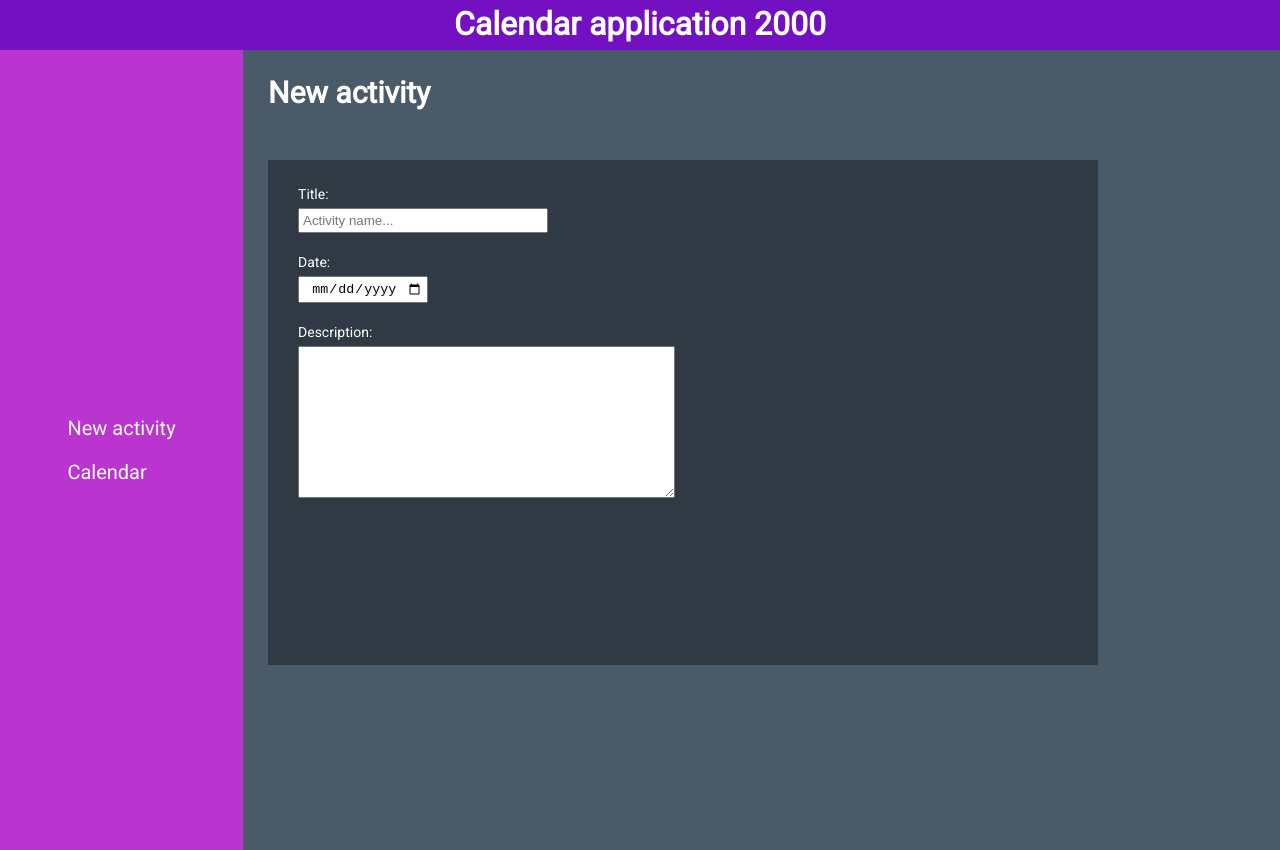
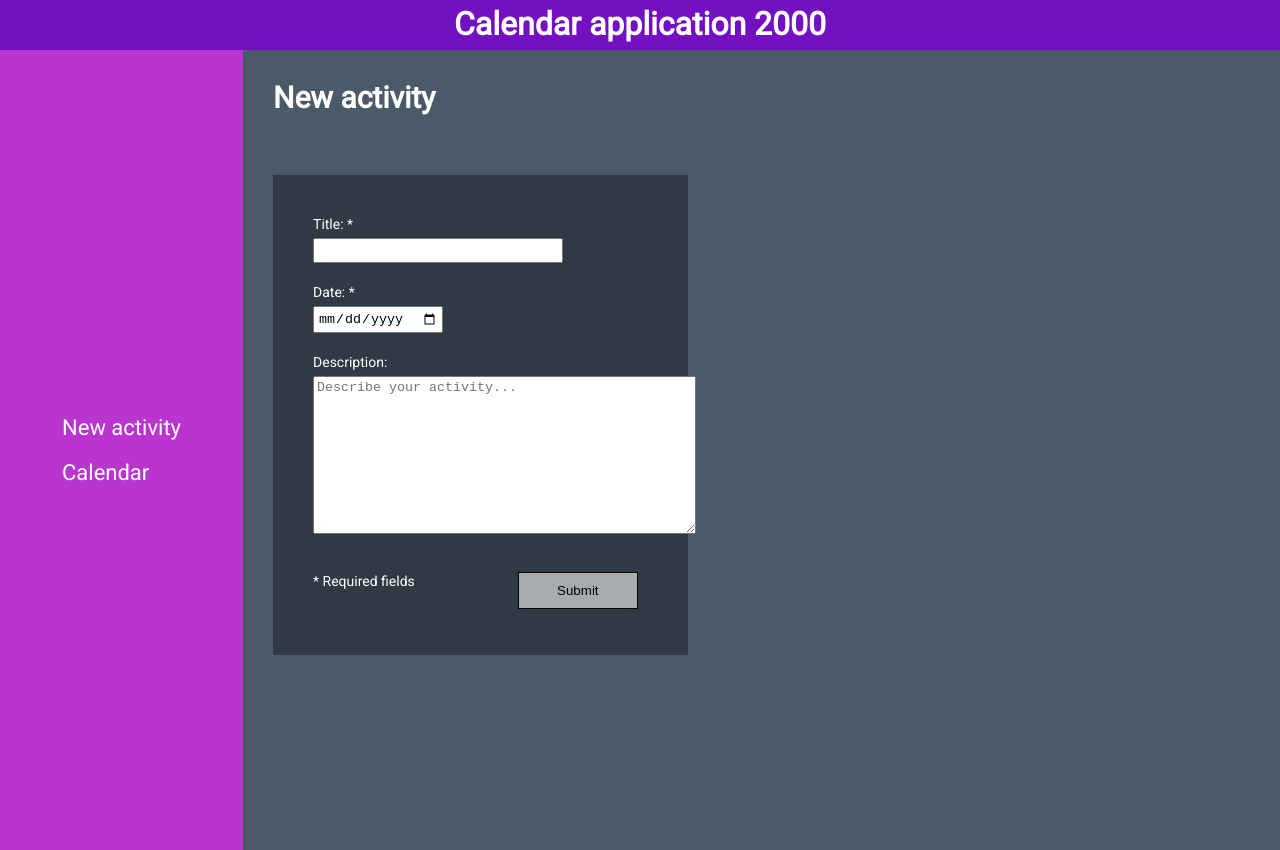
Before and after one commit to Zhaturin/Kalender, a plain HTML site: page Index.html in a window 1280 px wide. Drawn offline with Linux system fonts and the light colour scheme.

Commit message:
UI form almost done

```diff
--- a/Index.js
+++ b/Index.js
@@ -14,26 +14,21 @@ function displayActivity() {
     formContainer.id = 'form-container';
     document.getElementById('main-container').appendChild(formContainer);
 
-    /*let divText = document.createElement('div');
-    divText.className = 'textarea';
-    divText.innerText = 'Add a new activity:';
-    formContainer.appendChild(divText);*/
-
-    // form
+    // form -- CORRECT THE SEMANTIC AND POSITION LATER
     let activityForm = document.createElement('form');
     formContainer.appendChild(activityForm);
 
     let labelActivity = document.createElement('label');
-    labelActivity.innerText = 'Title:';
+    labelActivity.innerText = 'Title: *';
     activityForm.appendChild(labelActivity);
 
     let inputActivity = document.createElement('input');
-    inputActivity.placeholder = 'Activity name...';
+    inputActivity.id = 'input-activity';
     inputActivity.type = 'text';
     activityForm.appendChild(inputActivity);
 
     let labelDate = document.createElement('label');
-    labelDate.innerText = 'Date:';
+    labelDate.innerText = 'Date: *';
     activityForm.appendChild(labelDate);
 
     let inputDate = document.createElement('input');
@@ -46,10 +41,25 @@ function displayActivity() {
     activityForm.appendChild(labelDescription);
 
     let textDescription = document.createElement('textarea');
+    textDescription.placeholder = 'Describe your activity...';
     textDescription.rows = 10;
     textDescription.cols = 45;
     textDescription.maxlength = 500;
     activityForm.appendChild(textDescription);
+
+    let mybr = document.createElement('br');
+    activityForm.appendChild(mybr);
+
+    let reqFields = document.createElement('label');
+    reqFields.innerText = '*  Required fields';
+    activityForm.appendChild(reqFields);
+
+    // form submit button
+    let formSubmitBtn = document.createElement('input');
+    formSubmitBtn.id = 'form-btn';
+    formSubmitBtn.value = 'Submit';
+    formSubmitBtn.type = 'submit';
+    activityForm.appendChild(formSubmitBtn);
 }
 
 function initUI() {
--- a/stylesheet.css
+++ b/stylesheet.css
@@ -34,7 +34,7 @@ li {
     color: #FFF;
     font-family: 'Roboto', sans-serif;
     list-style-type: none;
-    font-size: 20px;
+    font-size: 22px;
     padding: 10px;
     cursor: pointer;
 }
@@ -47,7 +47,7 @@ li {
 h2 {
     color: #FFF;
     font-family: 'Roboto', sans-serif;
-    padding: 25px;
+    padding: 30px;
     font-size: 30px;
 }
 
@@ -61,32 +61,44 @@ h2 {
 
 #form-container {
     background-color: #303a44;
-    width: 80%;
-    height: 60%;
-    margin: 25px;
-    padding-top: 25px;
+    width: 40%;
+    height: 55%;
+    margin: 30px;
+    padding-top: 40px;
 }
 
 label {
     color: #FFF;
     font-family: 'Roboto', sans-serif;
-    padding: 30px;
+    padding: 40px;
     font-size: 14px;
 }
 
-input {
+#input-activity, #input-date, textarea {
     display: block;
-    margin: 5px 30px 20px;
+    margin: 5px 40px 20px;
     padding: 3px;
+}
+
+#input-activity {
     width: 240px;
 }
 
 #input-date {
     width: 120px;
-    text-align: center;
 }
 
-textarea {
-    display: block;
-    margin: 5px 30px 20px;
+#form-btn {
+    float: right;
+    margin-right: 50px;
+    padding: 10px;
+    width: 120px;
+    text-align: center;
+    background-color: rgba(255, 255, 255, 0.575);
+    border: 1px solid #000;
+    cursor: pointer;
 }
+
+#form-btn:hover {
+    background-color: rgba(255, 255, 255, 0.877);
+}
```
